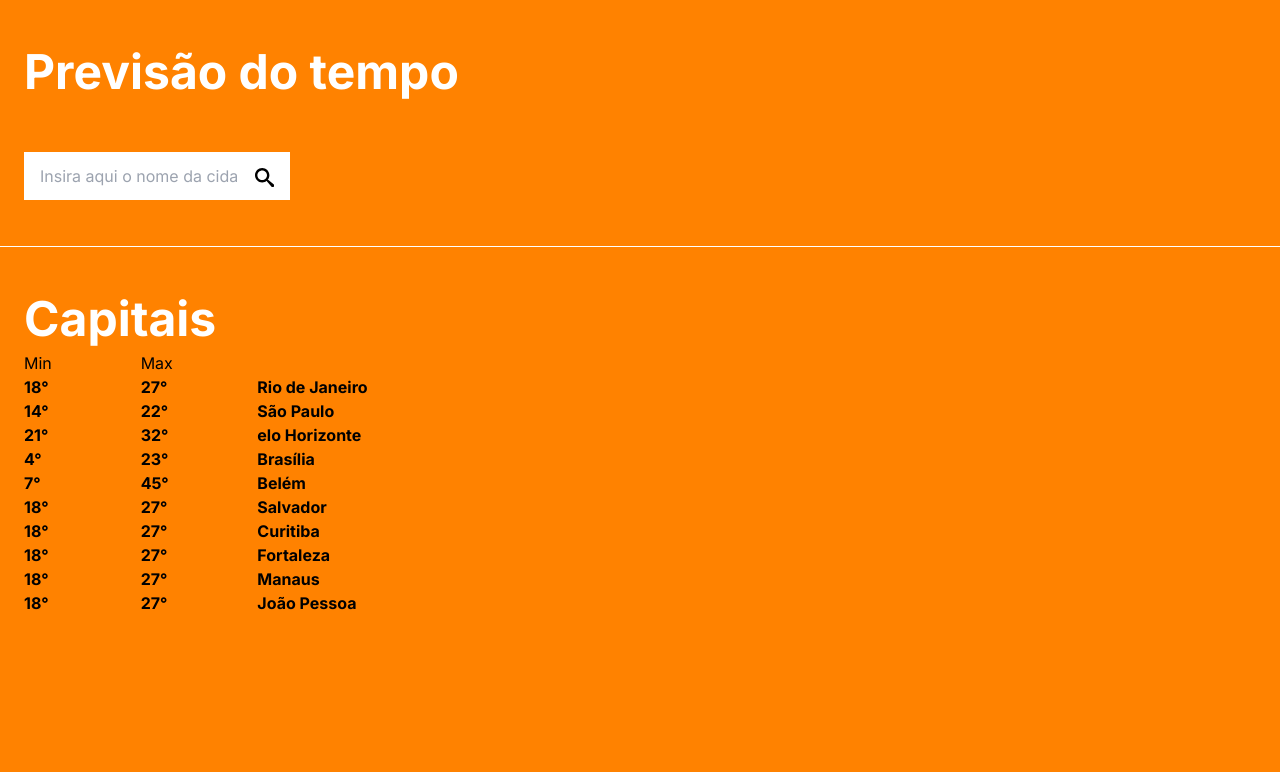
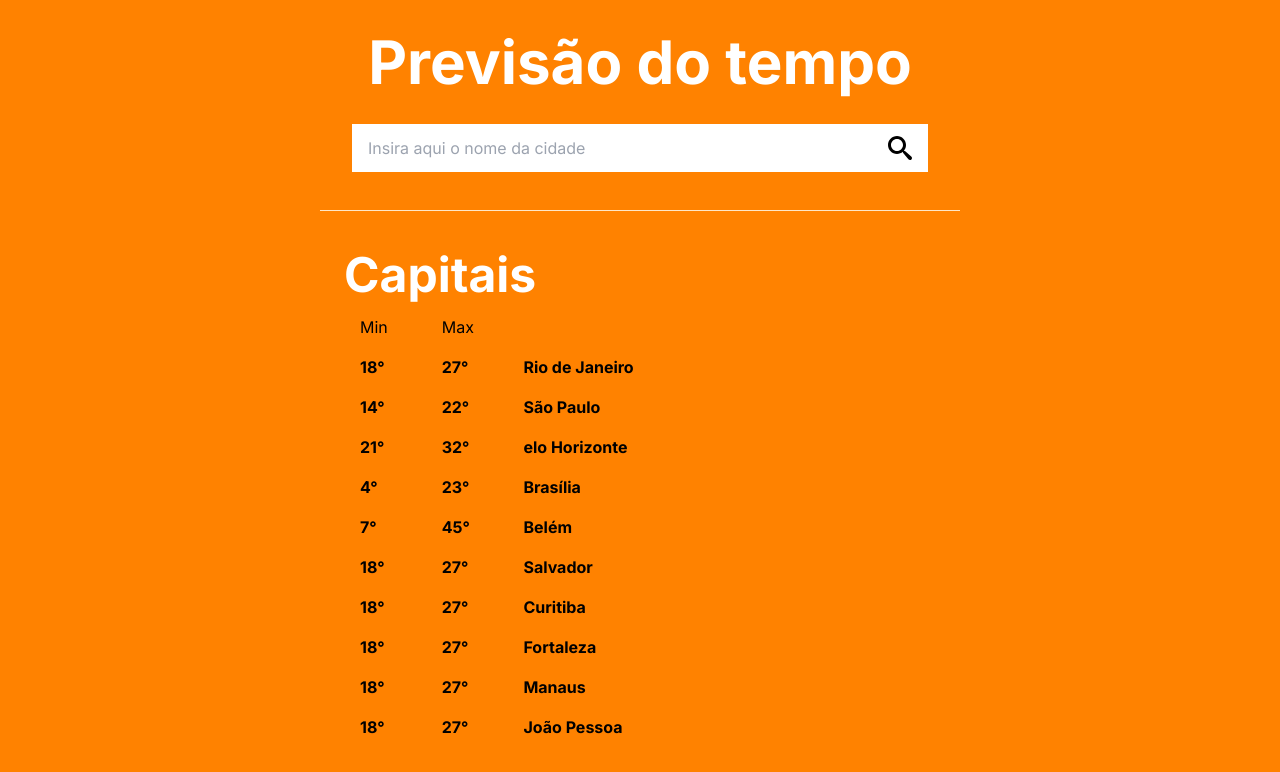
Before and after one commit to douglasmatosdev/weather-1sti, a Next.js app: page / in a window 1280 px wide. Shown: the top 772 px of the page. Built offline with nearby package versions, Linux system fonts and the light colour scheme.

Commit message:
adjust layout

```diff
--- a/src/app/globals.css
+++ b/src/app/globals.css
@@ -5,6 +5,7 @@
 :root {
   --bg: #FF8200;
   --bg-foreground: #f4ac53;
+  --color-card-text: #515151;
 }
 
 @media (prefers-color-scheme: dark) {
@@ -17,6 +18,8 @@
 body {
   background: var(--bg);
 }
-* {
+*,html,body {
   box-sizing: border-box;
+  margin: 0;
+  padding: 0;
 }
--- a/src/app/layout.tsx
+++ b/src/app/layout.tsx
@@ -15,6 +15,12 @@ export default function RootLayout({
 }) {
   return (
     <html lang="ptBr">
+      <head>
+        <meta charSet="UTF-8" />
+        <meta http-equiv="X-UA-Compatible" content="IE=edge" />
+        <meta name="viewport" content="width=device-width, initial-scale=1.0" />
+        <title>Document</title>
+      </head>
       <body className={inter.className}>{children}</body>
     </html>
   )
--- a/src/app/page.tsx
+++ b/src/app/page.tsx
@@ -1,101 +1,46 @@
+'use client'
+import React from 'react'
 import { InputText } from "@/components/InputText";
-import { data } from "autoprefixer";
-import Image from "next/image";
+import { RandomList } from '@/components/RandomList';
+import { mockData } from '@/utils';
+import { CardWeather } from '@/components/CardWeather';
 
 export default function Home() {
+  const [displayCard, setDisplayCard] = React.useState(false)
+
+  const handleSearch = (term: string): void => {
+    if (term) {
+      setDisplayCard(!displayCard)
+      console.log(term);
+    }
+  }
+
   return (
-    <main className="full flex flex-col">
-      <div className="w-full flex flex-col px-6 py-10 items-start justify-center border-b border-white">
-        <h1 className="inline-block text-white text-5xl font-bold leading-[64px]">
+    <main className="w-full flex flex-col mx-auto p-0 m-0">
+      <div className="w-full max-w-screen-sm mx-auto flex flex-col items-center md:px-6 py-8 justify-center border-b border-[#FFE7C7]">
+        <h1 className="inline-block text-white text-2xl ml-6 md:ml-0 md:mb-4 md:text-6xl whitespace-wrap font-bold leading-[64px]">
           Previsão do tempo
         </h1>
 
-        <div className="mt-12">
+        {
+          displayCard ? <CardWeather handler={setDisplayCard} /> : null
+        }
+        <div className="sm:w-full w-[90%] max-w-xl mt-4 md:mt-12flex justify-center">
           <InputText
             className="inline-block w-full"
             placeholder="Insira aqui o nome da cidade "
-            value=""
-            name={""}
+            name={"input-search"}
+            handler={handleSearch}
           />
         </div>
       </div>
-      <div className="w-full flex flex-col px-6 py-10 items-start justify-center ">
-        <h1 className="inline-block text-white text-5xl font-bold leading-[64px]">
+
+      <div className="w-full flex flex-col px-6 py-10 items-start justify-center max-w-screen-sm mx-auto">
+        <h1 className="ml-4 md:ml-0 inline-block text-white text-4xl md:text-5xl font-bold leading-[64px]">
           Capitais
         </h1>
-        <ul className="w-[350px]">
-          <li className="grid grid-cols-3 gap-0">
-            <span className="font-normal">Min</span>
-            <span className="font-normal">Max</span>
-            <span>{""}</span>
-          </li>
-          {mockData.map((e) => {
-            return (
-              <li
-                className="grid grid-cols-3 gap-0"
-                key={e.name}
-               >
-                <span className="text-base font-bold">{e.min}°</span>
-                <span className="text-base font-bold">{e.max}°</span>
-                <span className="text-base font-bold">{e.name}</span>
-              </li>
-            );
-          })}
-        </ul>
+        <RandomList data={mockData} />
       </div>
     </main>
   );
 }
-
-const mockData = [
-  {
-    min: 18,
-    max: 27,
-    name: "Rio de Janeiro",
-  },
-  {
-    min: 14,
-    max: 22,
-    name: "São Paulo",
-  },
-  {
-    min: 21,
-    max: 32,
-    name: "elo Horizonte",
-  },
-  {
-    min: 4,
-    max: 23,
-    name: "Brasília",
-  },
-  {
-    min: 7,
-    max: 45,
-    name: "Belém",
-  },
-  {
-    min: 18,
-    max: 27,
-    name: "Salvador",
-  },
-  {
-    min: 18,
-    max: 27,
-    name: "Curitiba",
-  },
-  {
-    min: 18,
-    max: 27,
-    name: "Fortaleza",
-  },
-  {
-    min: 18,
-    max: 27,
-    name: "Manaus",
-  },
-  {
-    min: 18,
-    max: 27,
-    name: "João Pessoa",
-  },
-];
--- /dev/null
+++ b/src/components/CardWeather/index.tsx
@@ -0,0 +1,39 @@
+import React from 'react'
+import { WeekForecast } from '../WeekForecast'
+import { mockWeekForecast } from '@/utils'
+import { FaTimes } from 'react-icons/fa'
+
+interface CardWeatherProps {
+    handler: (value: boolean) => void
+}
+
+export const CardWeather = ({ handler }: CardWeatherProps) => {
+
+    return (
+        <div className='relative w-full h-auto bg-[#FFF4E4] px-8 py-4 max-w-xl after:content-[""] after:absolute after:w-full after:bg-[var(--bg-foreground)] after:h-[2px] after:-left-0 after:bottom-20'>
+            <button
+                title='Fechar card'
+                className='absolute right-4 font-normal text-2xl text-[var(--bg-foreground)]'
+                type='button'
+                onClick={() => handler(false)}
+                >
+                <FaTimes />
+            </button>
+            <h2 className='text-[var(--color-card-text)] font-semibold text-xl' >Niterói, RJ - Brasil</h2>
+            <h1 className='text-[var(--color-card-text)] text-4xl font-bold mt-4 mb-4'>20°C &nbsp;&nbsp; Nublado</h1>
+            <div className='grid grid-cols-2 gap-4 mb-6 '>
+                <div>
+                    <span className='text-[var(--color-card-text)] inline-block'>{'v'} <strong>16°</strong></span>
+                    <span className='text-[var(--color-card-text)] inline-block'>{'A'} <strong>25°</strong></span>
+                </div>
+                <span className='text-[var(--color-card-text)] inline-block'>Sensação <strong>19°</strong></span>
+                <span className='text-[var(--color-card-text)] inline-block'>Vento <strong>18Km/h</strong></span>
+                <span className='text-[var(--color-card-text)] inline-block'>Humiade <strong>89%</strong></span>
+            </div>
+
+            <div className='pt-4'>
+                <WeekForecast data={mockWeekForecast} />
+            </div>
+        </div>
+    )
+}
--- a/src/components/InputText/index.tsx
+++ b/src/components/InputText/index.tsx
@@ -1,24 +1,47 @@
 import React from "react";
-import {ImSearch} from 'react-icons/im'
+import { ImSearch } from 'react-icons/im'
 
 interface InputTextProps {
-  value?: string;
   placeholder?: string;
   className?: string;
   name?: string;
+  handler: (term: string) => void
 }
 
 export const InputText = ({
   className,
   placeholder,
-  value = "",
   name = "input-text",
+  handler
 }: InputTextProps) => {
+  const [search, setSearch] = React.useState<string>('')
+
+  const handleInputChange = (event: React.ChangeEvent<HTMLInputElement>) => {
+    const { value } = event.target
+    setSearch(value)
+  }
+
   return (
-    <label className={className + " relative overflow-hidden"} htmlFor={name}>
-      <input className="px-4 py-2 h-12" name={name} type="text" placeholder={placeholder} value={value} />
-      <button type="button" className="absolute top-1 right-0 bg-white py-3 px-4">
-        <ImSearch className="text-[1.2rem]" />
+    <label className={`relative overflow-hidden ${className}`} htmlFor={name}>
+      <input
+        className="w-full px-4 py-2 h-12"
+        name={name}
+        type="text"
+        placeholder={placeholder}
+        value={search}
+        onChange={handleInputChange}
+        onKeyDown={(event: React.KeyboardEvent<HTMLInputElement>) => {
+          if (event.code === 'Enter') {
+            handler(search)
+          }
+        }}
+      />
+      <button
+        type="button"
+        className="absolute top-0 right-0 bg-white py-3 px-4 flex justify-center items-center"
+        onClick={() => handler(search)}
+      >
+        <ImSearch className="text-[1.5rem]" />
       </button>
     </label>
   );
--- /dev/null
+++ b/src/components/RandomList/index.tsx
@@ -0,0 +1,29 @@
+import React from 'react'
+
+interface RandomListProps {
+    data: Weather[]
+}
+
+export const RandomList = ({ data }: RandomListProps) => {
+    return (
+        <ul className="w-full overflow-hidden p-4">
+            <li className="mb-4 grid grid-cols-7 gap-x-3">
+                <span className="font-normal">Min</span>
+                <span className="font-normal">Max</span>
+                <span>{""}</span>
+            </li>
+            {data.map((e) => {
+                return (
+                    <li
+                        className="grid grid-cols-7 gap-x-3 gap-y-6"
+                        key={e.city}
+                    >
+                        <span className="mb-4 whitespace-nowrap text-base font-bold">{e.min}°</span>
+                        <span className="mb-4 whitespace-nowrap text-base font-bold">{e.max}°</span>
+                        <span className="mb-4 whitespace-nowrap text-base font-bold">{e.city}</span>
+                    </li>
+                );
+            })}
+        </ul>
+    )
+}
--- /dev/null
+++ b/src/components/WeekForecast/index.tsx
@@ -0,0 +1,23 @@
+import React from 'react'
+
+interface WeekForecastProps {
+    data: any[]
+}
+
+export const WeekForecast = ({ data }: WeekForecastProps) => {
+    return (
+        <ul className='flex justify-between'>
+            {data.map((forecast, i) => {
+                return (
+                    <li
+                        key={forecast.day}
+                        className={`last:hidden sm:last:flex flex flex-col items-center sm:flex`}
+                    >
+                        <span className='font-bold text-lg text-[#444]'>{forecast.day}</span>
+                        <span className='font-semibold text-sm text-[var(--bg)]'>{forecast.min}°{' '}{forecast.max}°</span>
+                    </li>
+                )
+            })}
+        </ul>
+    )
+}
--- /dev/null
+++ b/src/types/index.d.ts
@@ -0,0 +1,5 @@
+declare type Weather = {
+    city: string
+    min: number
+    max: number
+}
--- /dev/null
+++ b/src/utils/index.ts
@@ -0,0 +1,81 @@
+
+export const mockWeekForecast = [
+    {
+        day: 'Terça',
+        min: 18,
+        max: 26
+    },
+    {
+        day: 'Quarta',
+        min: 18,
+        max: 28
+    },
+    {
+        day: 'Quinta',
+        min: 19,
+        max: 30
+    },
+    {
+        day: 'Sexta',
+        min: 18,
+        max: 26
+    },
+    {
+        day: 'Sábado',
+        min: 23,
+        max: 37
+    }
+]
+
+export const mockData = [
+    {
+        min: 18,
+        max: 27,
+        city: "Rio de Janeiro",
+    },
+    {
+        min: 14,
+        max: 22,
+        city: "São Paulo",
+    },
+    {
+        min: 21,
+        max: 32,
+        city: "elo Horizonte",
+    },
+    {
+        min: 4,
+        max: 23,
+        city: "Brasília",
+    },
+    {
+        min: 7,
+        max: 45,
+        city: "Belém",
+    },
+    {
+        min: 18,
+        max: 27,
+        city: "Salvador",
+    },
+    {
+        min: 18,
+        max: 27,
+        city: "Curitiba",
+    },
+    {
+        min: 18,
+        max: 27,
+        city: "Fortaleza",
+    },
+    {
+        min: 18,
+        max: 27,
+        city: "Manaus",
+    },
+    {
+        min: 18,
+        max: 27,
+        city: "João Pessoa",
+    },
+];
--- a/tailwind.config.js
+++ b/tailwind.config.js
@@ -6,6 +6,7 @@ module.exports = {
     './src/app/**/*.{js,ts,jsx,tsx,mdx}',
   ],
   theme: {
+
     extend: {
       backgroundColor: {
         '1st': 'bg-black'
```
